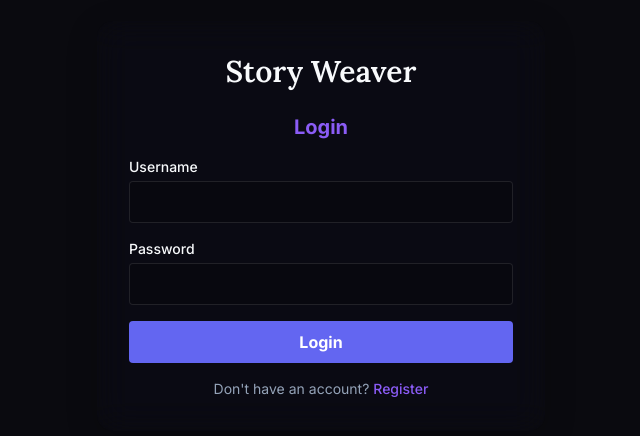
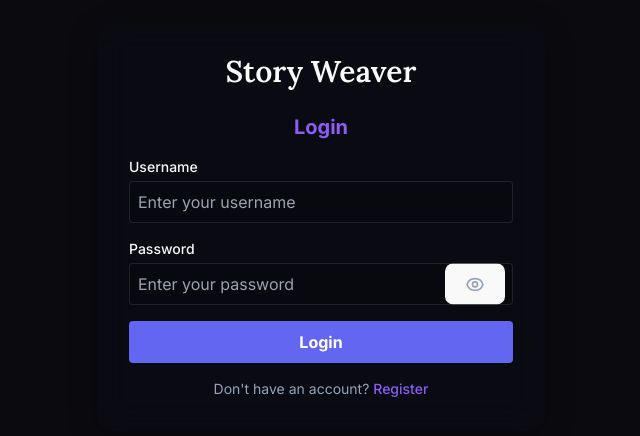
Before and after one commit to SREphoto/storyweaver, a React (Vite) app: page /storyweaver/login in a window 1280 px wide. Shown: the part 174-610 px from the top of the page, without its empty margins (319-959 px from the left). Built offline with nearby package versions, Linux system fonts and the light colour scheme; no server answers.

Commit message:
feat: Add dedicated login and registration pages for user authentication.

```diff
--- a/components/pages/LoginPage.tsx
+++ b/components/pages/LoginPage.tsx
@@ -9,6 +9,8 @@ const LoginPage: React.FC = () => {
     const [error, setError] = useState('');
     const { login } = useAuth();
     const navigate = useNavigate();
+
+    const [showPassword, setShowPassword] = useState(false);
 
     const handleSubmit = async (e: React.FormEvent) => {
         e.preventDefault();
@@ -36,17 +38,40 @@ const LoginPage: React.FC = () => {
                             onChange={(e) => setUsername(e.target.value)}
                             className="w-full bg-black/20 border border-white/10 rounded p-2 text-white focus:border-brand-primary outline-none"
                             required
+                            placeholder="Enter your username"
+                            title="Username"
                         />
                     </div>
                     <div>
                         <label className="block text-sm font-medium mb-1">Password</label>
-                        <input
-                            type="password"
-                            value={password}
-                            onChange={(e) => setPassword(e.target.value)}
-                            className="w-full bg-black/20 border border-white/10 rounded p-2 text-white focus:border-brand-primary outline-none"
-                            required
-                        />
+                        <div className="relative">
+                            <input
+                                type={showPassword ? "text" : "password"}
+                                value={password}
+                                onChange={(e) => setPassword(e.target.value)}
+                                className="w-full bg-black/20 border border-white/10 rounded p-2 text-white focus:border-brand-primary outline-none pr-10"
+                                required
+                                placeholder="Enter your password"
+                                title="Password"
+                            />
+                            <button
+                                type="button"
+                                onClick={() => setShowPassword(!showPassword)}
+                                className="absolute right-2 top-1/2 -translate-y-1/2 text-brand-text-muted hover:text-white transition-colors"
+                                title={showPassword ? "Hide Password" : "Show Password"}
+                            >
+                                {showPassword ? (
+                                    <svg xmlns="http://www.w3.org/2000/svg" className="h-5 w-5" fill="none" viewBox="0 0 24 24" stroke="currentColor">
+                                        <path strokeLinecap="round" strokeLinejoin="round" strokeWidth={2} d="M13.875 18.825A10.05 10.05 0 0112 19c-4.478 0-8.268-2.943-9.543-7a9.97 9.97 0 011.563-3.029m5.858.908a3 3 0 114.243 4.243M9.878 9.878l4.242 4.242M9.878 9.878L5.136 5.136m13.727 13.727L13.875 13.875M21 12a9.982 9.982 0 01-1.563 3.029m-5.858-10.364A10.05 10.05 0 0112 5c4.478 0 8.268 2.943 9.543 7a9.97 9.97 0 01-1.563 3.029m-5.858-10.364L18.864 18.864" />
+                                    </svg>
+                                ) : (
+                                    <svg xmlns="http://www.w3.org/2000/svg" className="h-5 w-5" fill="none" viewBox="0 0 24 24" stroke="currentColor">
+                                        <path strokeLinecap="round" strokeLinejoin="round" strokeWidth={2} d="M15 12a3 3 0 11-6 0 3 3 0 016 0z" />
+                                        <path strokeLinecap="round" strokeLinejoin="round" strokeWidth={2} d="M2.458 12C3.732 7.943 7.523 5 12 5c4.478 0 8.268 2.943 9.542 7-1.274 4.057-5.064 7-9.542 7-4.477 0-8.268-2.943-9.542-7z" />
+                                    </svg>
+                                )}
+                            </button>
+                        </div>
                     </div>
                     <button type="submit" className="w-full bg-brand-primary hover:bg-brand-primary/80 text-white font-bold py-2 px-4 rounded transition">
                         Login
--- a/components/pages/RegisterPage.tsx
+++ b/components/pages/RegisterPage.tsx
@@ -9,6 +9,8 @@ const RegisterPage: React.FC = () => {
     const [error, setError] = useState('');
     const { login } = useAuth();
     const navigate = useNavigate();
+
+    const [showPassword, setShowPassword] = useState(false);
 
     const handleSubmit = async (e: React.FormEvent) => {
         e.preventDefault();
@@ -36,17 +38,40 @@ const RegisterPage: React.FC = () => {
                             onChange={(e) => setUsername(e.target.value)}
                             className="w-full bg-black/20 border border-white/10 rounded p-2 text-white focus:border-brand-primary outline-none"
                             required
+                            placeholder="Choose a username"
+                            title="Username"
                         />
                     </div>
                     <div>
                         <label className="block text-sm font-medium mb-1">Password</label>
-                        <input
-                            type="password"
-                            value={password}
-                            onChange={(e) => setPassword(e.target.value)}
-                            className="w-full bg-black/20 border border-white/10 rounded p-2 text-white focus:border-brand-primary outline-none"
-                            required
-                        />
+                        <div className="relative">
+                            <input
+                                type={showPassword ? "text" : "password"}
+                                value={password}
+                                onChange={(e) => setPassword(e.target.value)}
+                                className="w-full bg-black/20 border border-white/10 rounded p-2 text-white focus:border-brand-primary outline-none pr-10"
+                                required
+                                placeholder="Create a password"
+                                title="Password"
+                            />
+                            <button
+                                type="button"
+                                onClick={() => setShowPassword(!showPassword)}
+                                className="absolute right-2 top-1/2 -translate-y-1/2 text-brand-text-muted hover:text-white transition-colors"
+                                title={showPassword ? "Hide Password" : "Show Password"}
+                            >
+                                {showPassword ? (
+                                    <svg xmlns="http://www.w3.org/2000/svg" className="h-5 w-5" fill="none" viewBox="0 0 24 24" stroke="currentColor">
+                                        <path strokeLinecap="round" strokeLinejoin="round" strokeWidth={2} d="M13.875 18.825A10.05 10.05 0 0112 19c-4.478 0-8.268-2.943-9.543-7a9.97 9.97 0 011.563-3.029m5.858.908a3 3 0 114.243 4.243M9.878 9.878l4.242 4.242M9.878 9.878L5.136 5.136m13.727 13.727L13.875 13.875M21 12a9.982 9.982 0 01-1.563 3.029m-5.858-10.364A10.05 10.05 0 0112 5c4.478 0 8.268 2.943 9.543 7a9.97 9.97 0 01-1.563 3.029m-5.858-10.364L18.864 18.864" />
+                                    </svg>
+                                ) : (
+                                    <svg xmlns="http://www.w3.org/2000/svg" className="h-5 w-5" fill="none" viewBox="0 0 24 24" stroke="currentColor">
+                                        <path strokeLinecap="round" strokeLinejoin="round" strokeWidth={2} d="M15 12a3 3 0 11-6 0 3 3 0 016 0z" />
+                                        <path strokeLinecap="round" strokeLinejoin="round" strokeWidth={2} d="M2.458 12C3.732 7.943 7.523 5 12 5c4.478 0 8.268 2.943 9.542 7-1.274 4.057-5.064 7-9.542 7-4.477 0-8.268-2.943-9.542-7z" />
+                                    </svg>
+                                )}
+                            </button>
+                        </div>
                     </div>
                     <button type="submit" className="w-full bg-brand-secondary hover:bg-brand-secondary/80 text-white font-bold py-2 px-4 rounded transition">
                         Register
```
